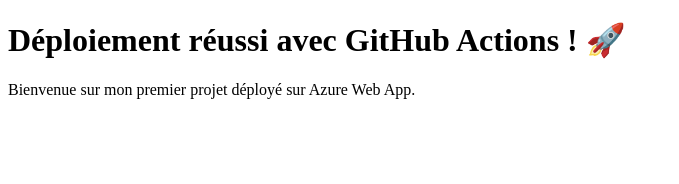
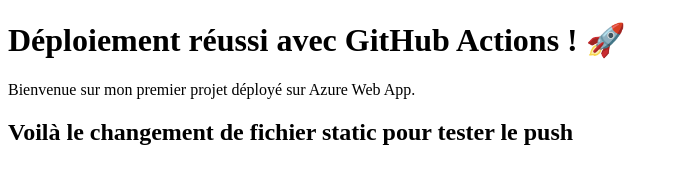
Before and after one commit to Nouhaila1937/Azure--with-github-actions, a plain HTML site: page index.html in a window 1280 px wide. Shown: the whole page, without its empty margins (0-679 px from the left). Drawn offline with Linux system fonts and the light colour scheme.

Commit message:
Test de mise à jour Azure Static Web App

```diff
--- a/index.html
+++ b/index.html
@@ -8,5 +8,6 @@
 <body>
   <h1>Déploiement réussi avec GitHub Actions ! 🚀</h1>
   <p>Bienvenue sur mon premier projet déployé sur Azure Web App.</p>
+  <h2>Voilà le changement de fichier static pour tester le push</h2>
 </body>
 </html>
```
